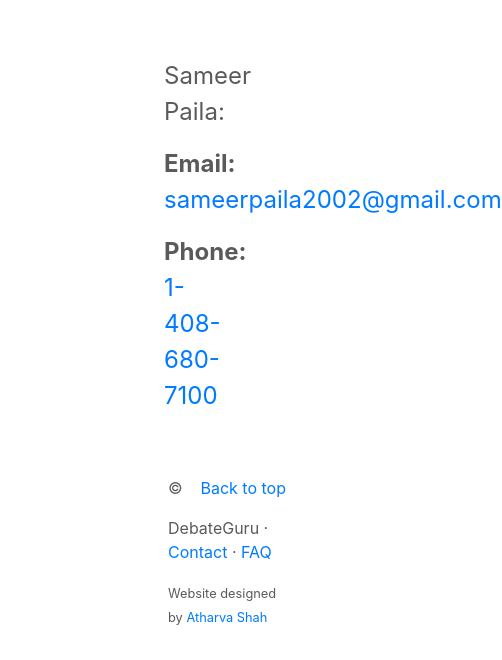
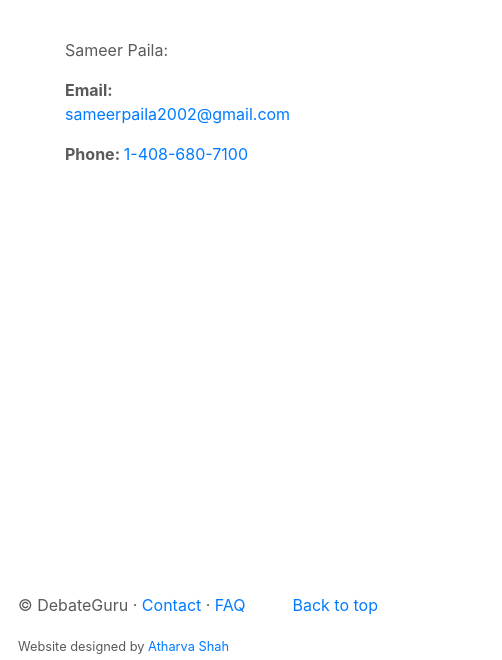
Before and after one commit to likethemic/likethemic.github.io, a plain HTML site: page contact.html in a window 390 px wide. Shown: the part 184-844 px from the top of the page, 502 px wide, since content can reach past the window. Drawn offline with nearby package versions, Linux system fonts and the light colour scheme.

Commit message:
made contact mobile friendly

```diff
--- a/carousel.css
+++ b/carousel.css
@@ -100,10 +100,20 @@ body {
     }
   }
 
+@media (orientation:landscape) {
   .faq_content {
     margin: 50px;
 }
+}
 
+@media (orientation:portrait) {
+  .faq_content {
+    margin-top:30px;
+    margin-bottom:30px;
+  }
+}
+
+@media (orientation:landscape) {
   .footer {
     position: fixed;
   bottom: 0px;
@@ -112,14 +122,34 @@ body {
   padding-left: 8.5rem;
   margin: 2rem;
   }
+}
 
+@media (orientation:portrait) {
+  .footer {
+    position: fixed;
+  bottom: 0px;
+  left: 0px;
+  margin:3px;
+  }
+}
+
+ @media (orientation:landscape) {
   .contact_page div {
     padding-left: 2rem;
     padding-right: 2rem;
   }
+ }
 
+ @media (orientation:portrait) {
+   .contact_page {
+     padding:0rem;
+   }
+ }
+
+  @media (orientation:landscape) {
     .contact_page .contact_content {
       font-size: 150%;
+  }
   }
 
   .contact_page h2 {
```
Lines whose indentation alone changed are shown as unchanged.
